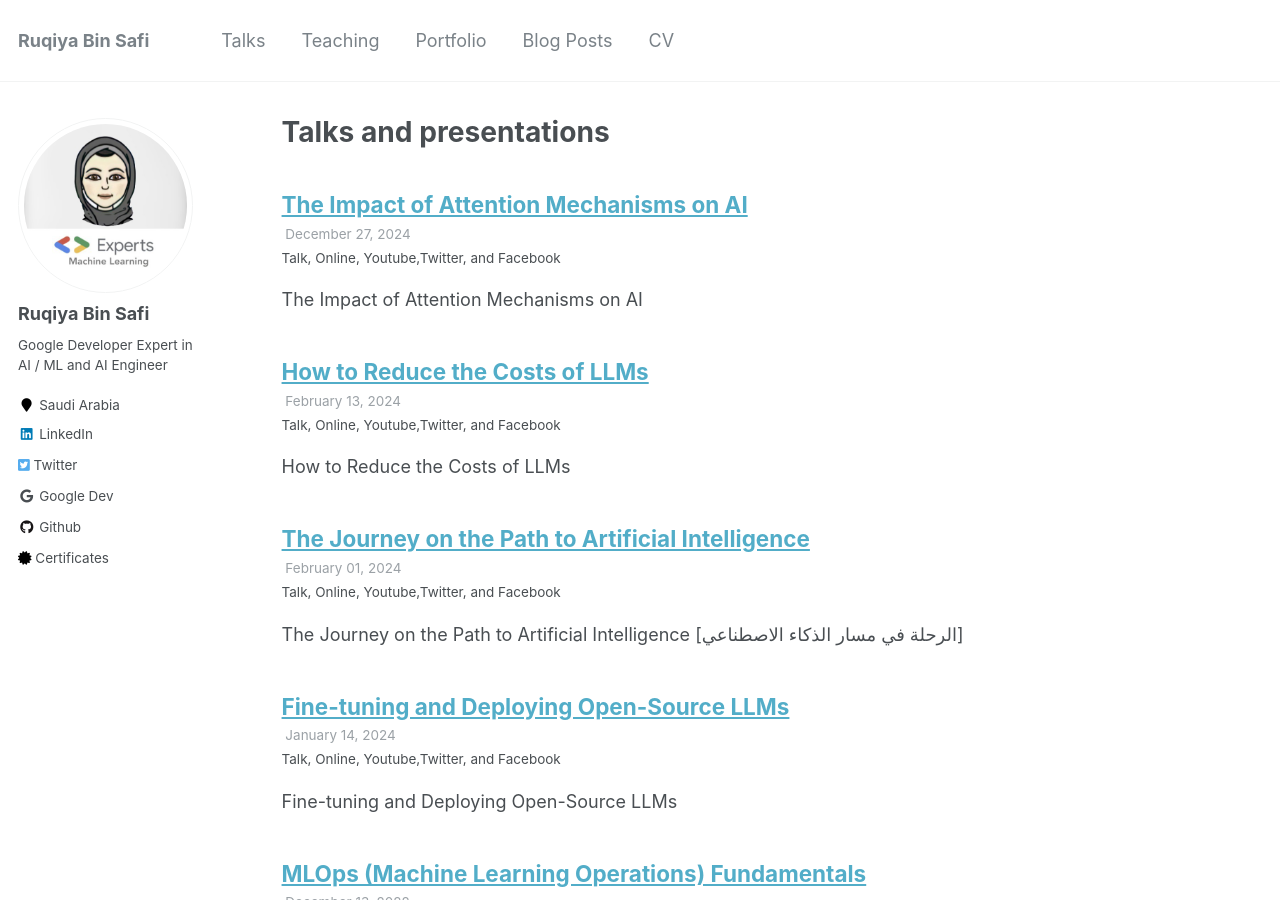
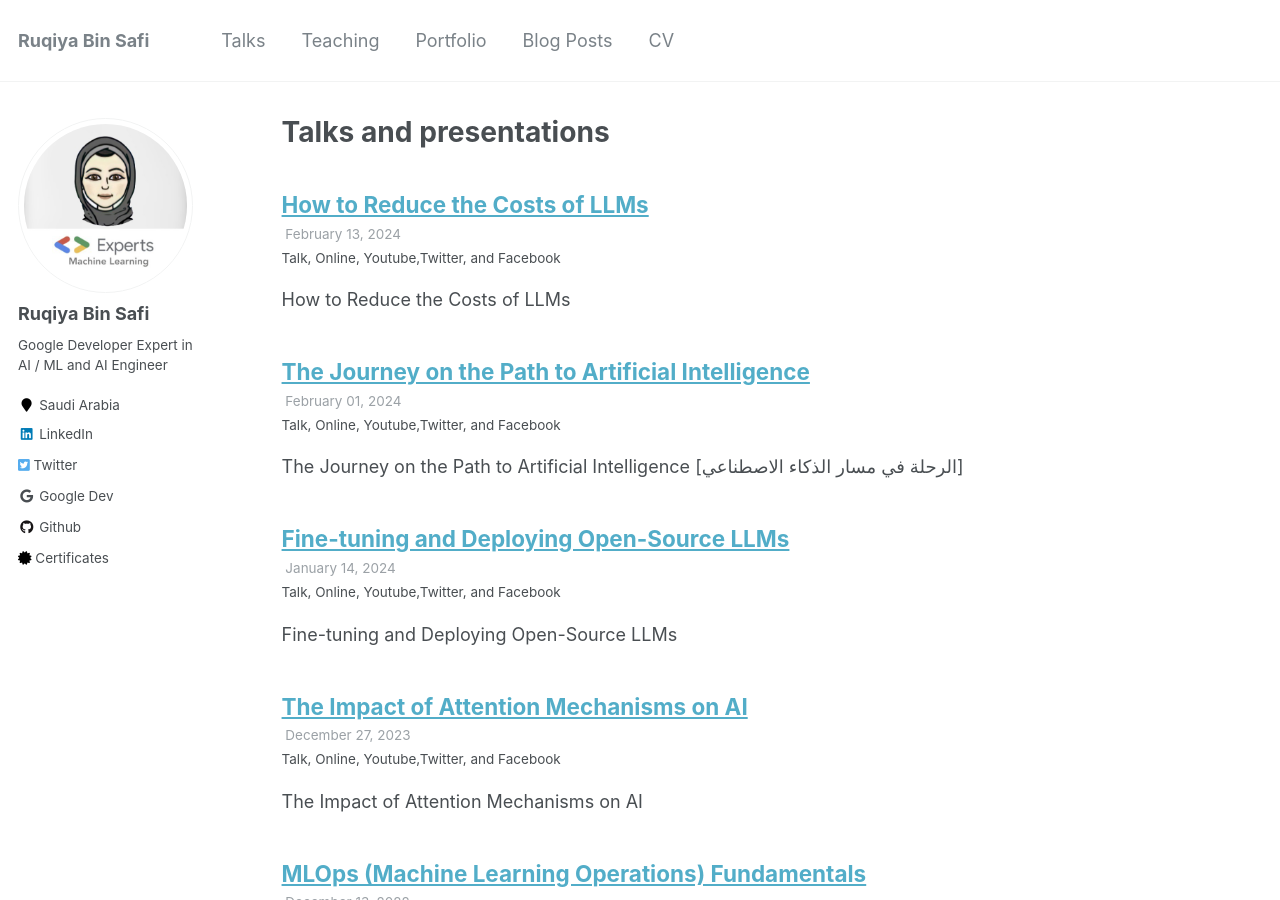
Before and after one commit to Ruqyai/ruqyai.github.io, a Jekyll site: the page built from _pages/talks.html, in a window 1280 px wide and 900 px high. Built offline with Jekyll 4.4.1, drawn with Linux system fonts in a browser that asks for light colours; some of the changed text lies outside the part shown.

Commit message:
The Impact of Attention Mechanisms on AI

```diff
--- a/_talks/2023-12-27-talk.md
+++ b/_talks/2023-12-27-talk.md
@@ -2,9 +2,9 @@
 title: "The Impact of Attention Mechanisms on AI"
 collection: talks
 type: "Talk"
-permalink: /talks/2024-12-27-talk
+permalink: /talks/2023-12-27-talk
 venue: "Online"
-date: 2024-12-27
+date: 2023-12-27
 location: "Youtube,Twitter, and Facebook"
 ---
 
```
Also changed, not shown: _talks/2020-09-10-talk.md (+1 -0 lines).
